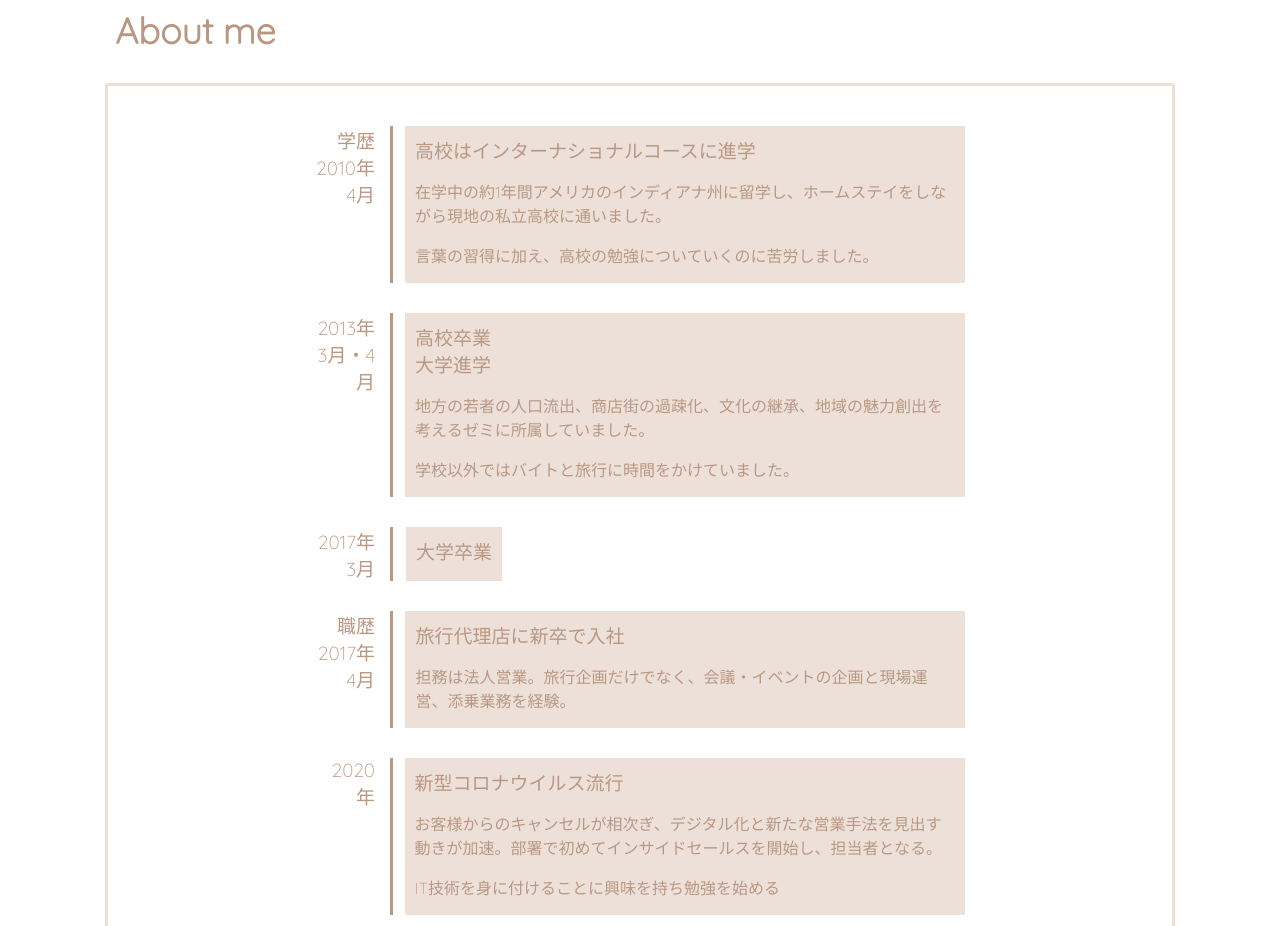
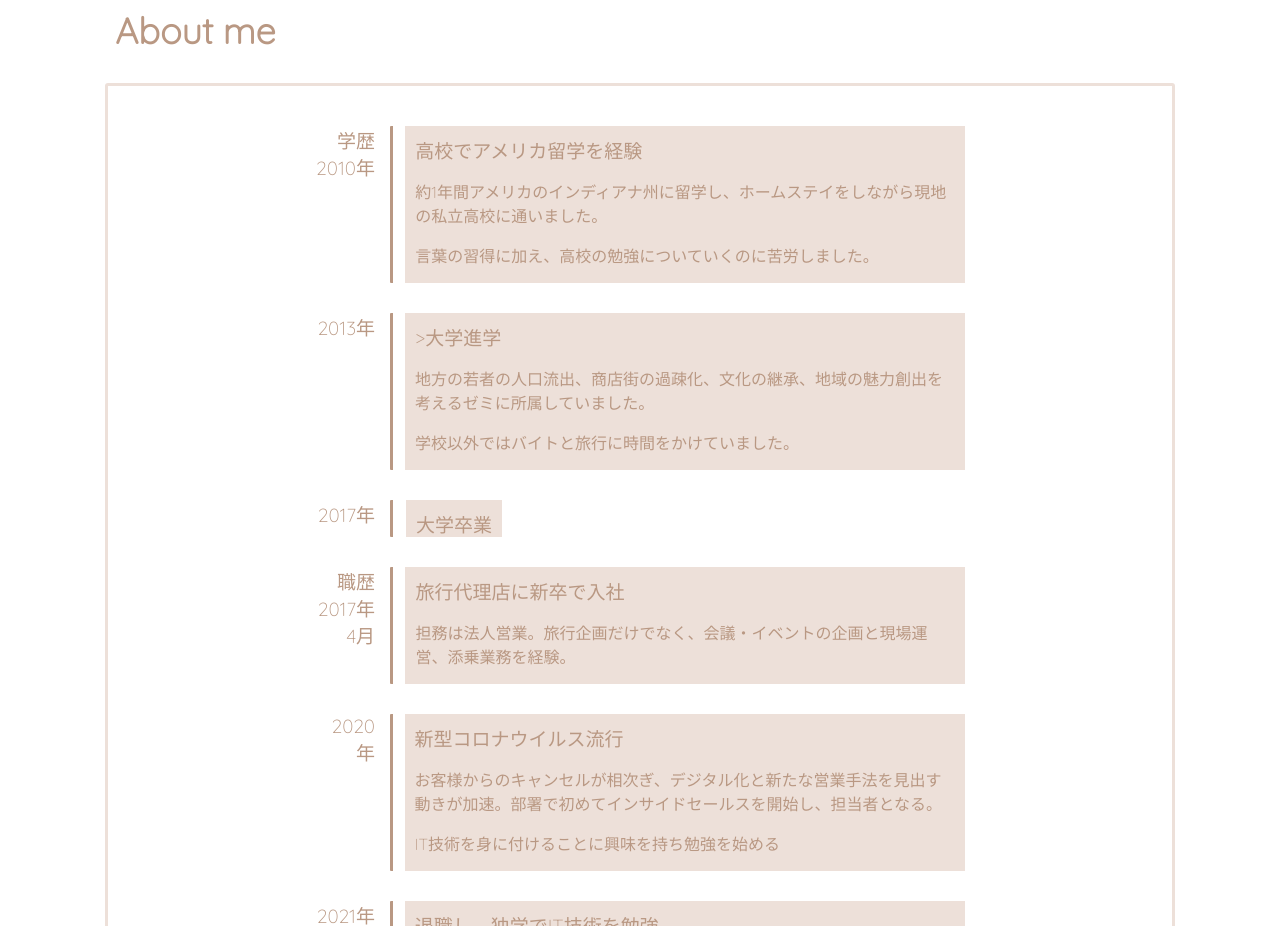
Before and after one commit to mikafolio/mikaomino, a plain HTML site: page portfolio/index.html in a window 1280 px wide. Shown: the part 940-1866 px from the top of the page. Drawn offline with Linux system fonts and the light colour scheme; some icons are missing; a web font is replaced by a local one.

Commit message:
20220615

```diff
--- a/portfolio/index.html
+++ b/portfolio/index.html
@@ -54,23 +54,23 @@
           <div class="profile__inner">
             <div class="profile__box">
               <div class="profile__container">
-                <div class="profile__year">学歴<br>2010年<br>4月</div>
+                <div class="profile__year">学歴<br>2010年</div>
                 <div class="profile__line"></div>
-                  <div class="profile__content">高校はインターナショナルコースに進学
-                    <p>在学中の約1年間アメリカのインディアナ州に留学し、ホームステイをしながら現地の私立高校に通いました。</p>
+                  <div class="profile__content">高校でアメリカ留学を経験
+                    <p>約1年間アメリカのインディアナ州に留学し、ホームステイをしながら現地の私立高校に通いました。</p>
                     <p>言葉の習得に加え、高校の勉強についていくのに苦労しました。</p>
                   </div>
               </div>
               <div class="profile__container">
-                <div class="profile__year">2013年<br>3月・4月</div>
+                <div class="profile__year">2013年</div>
                 <div class="profile__line"></div>
-                  <div class="profile__content">高校卒業<br>大学進学
+                  <div class="profile__content">>大学進学
                     <p>地方の若者の人口流出、商店街の過疎化、文化の継承、地域の魅力創出を考えるゼミに所属していました。</p>
                     <p>学校以外ではバイトと旅行に時間をかけていました。</p>
                   </div>
               </div>
                 <div class="profile__container">
-                  <div class="profile__year">2017年<br>3月</div>
+                  <div class="profile__year">2017年</div>
                   <div class="profile__line"></div>
                 <div class="profile__content">大学卒業</div>
               </div>
```
